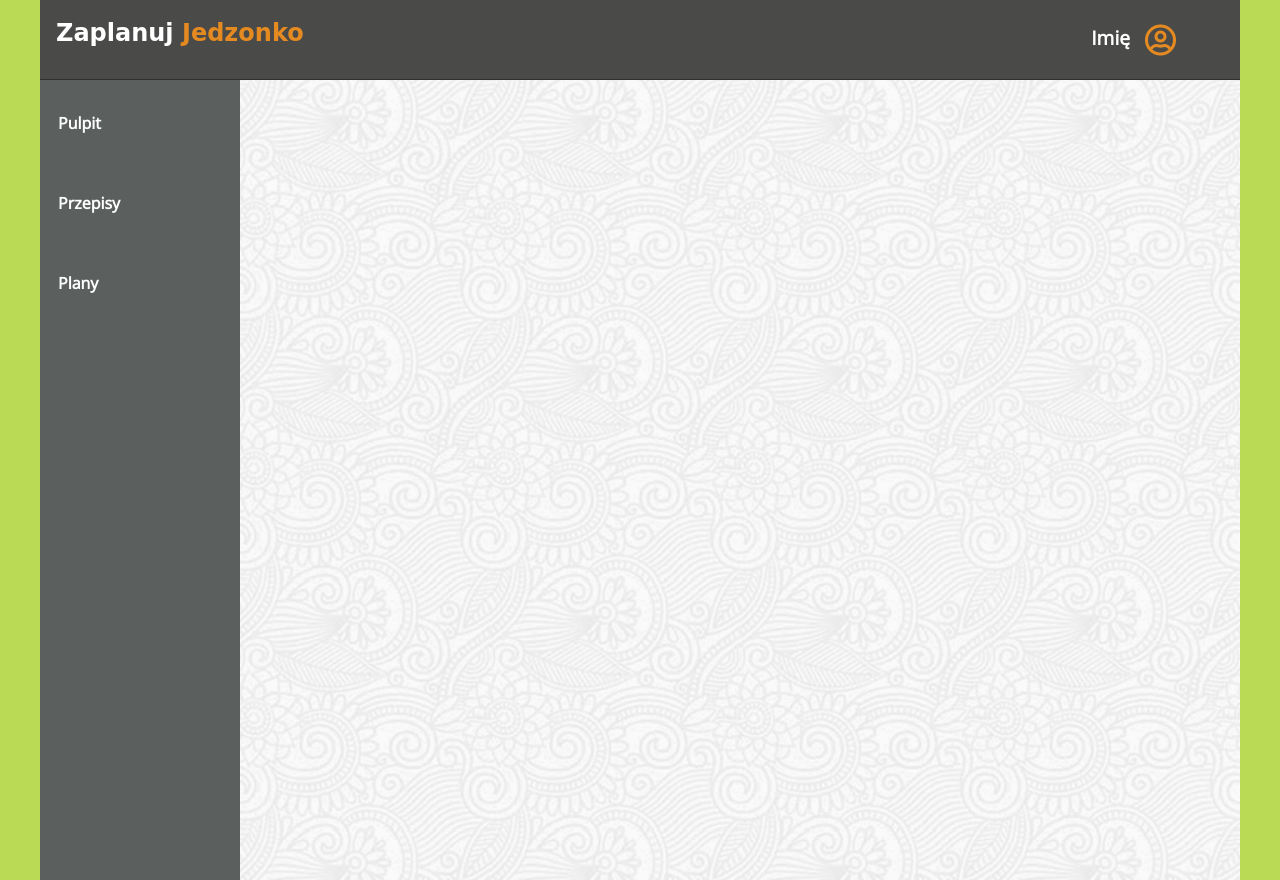
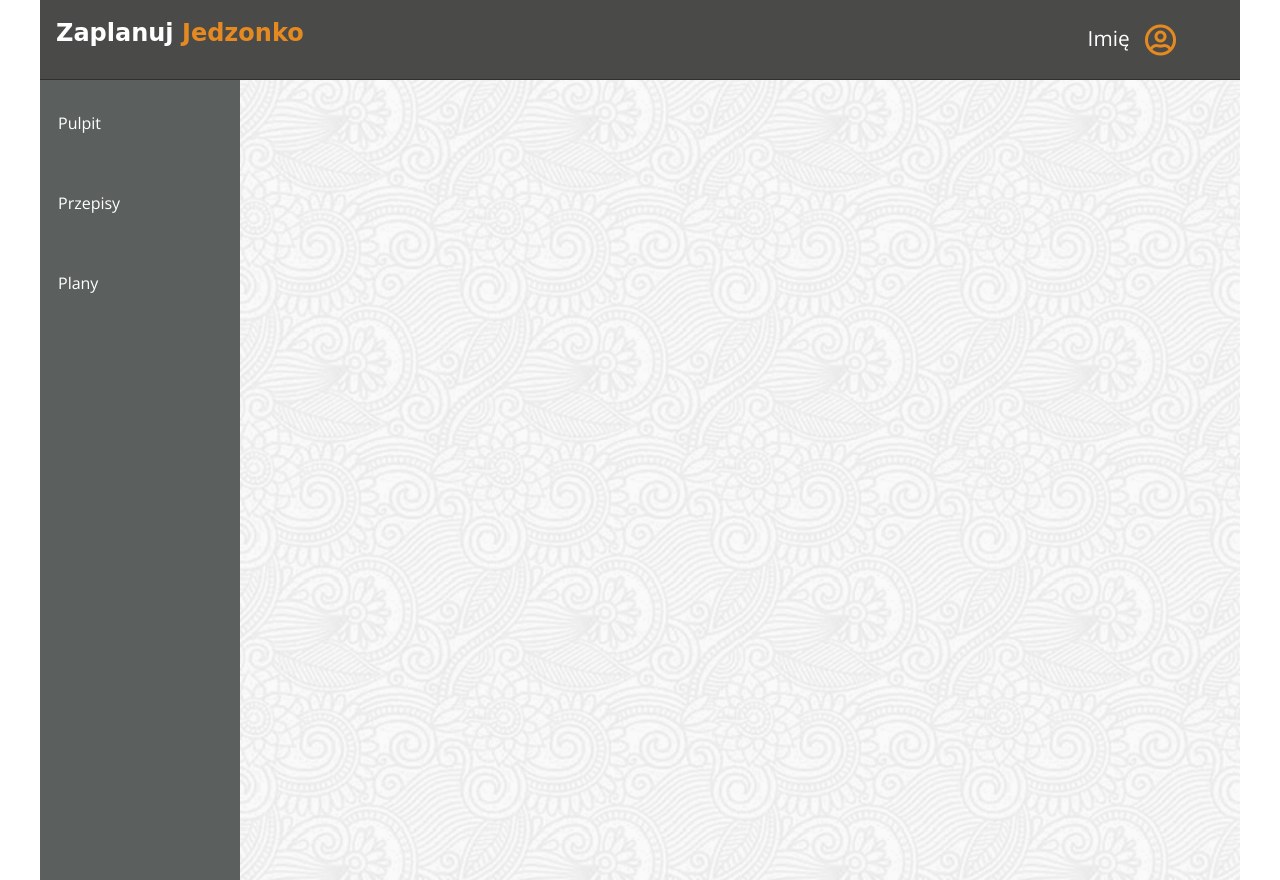
Before and after one commit to AgataSroka/Project_SCRUM, a website: page development/app.html in a window 1280 px wide. Drawn offline with nearby package versions, Linux system fonts and the light colour scheme; files that its build step writes are made by us from their sources; a web font is replaced by a local one.

Commit message:
poprawiony hover przycisków i zagniezdzenie styli

```diff
--- a/development/app.html
+++ b/development/app.html
@@ -6,9 +6,9 @@
     <meta http-equiv="X-UA-Compatible" content="ie=edge" />
     <title>Zaplanuj Jedzonko</title>
     <link href="https://fonts.googleapis.com/css?family=Charmonman&display=swap" rel="stylesheet">
-    <link href="https://fonts.googleapis.com/css?family=Open+Sans&display=swap" rel="stylesheet">
+    <link href="https://fonts.googleapis.com/css?family=Open+Sans:300,400&display=swap" rel="stylesheet">
     <link href="https://cdnjs.cloudflare.com/ajax/libs/font-awesome/5.9.0/css/all.css" rel ="stylesheet">
-    <link rel="stylesheet" href="./css/main.css" />
+    <link rel="stylesheet" href="./css/app.css" />
   </head>
   <body>
     <!--<header>
@@ -18,7 +18,7 @@
       <div class="row">
         <header class="header">
           <h1>Zaplanuj <span>Jedzonko</span></h1>
-          <a>Imię <i class="far fa-user-circle"></i></a>
+          <a>Imię  <i class="far fa-user-circle"></i></a>
         </header>
       </div>
       <div class="row">
--- a/development/scss/app.scss
+++ b/development/scss/app.scss
@@ -5,8 +5,11 @@
 }
 
 body{
-  font-family: 'Open Sans',Arial,sans-serif,Verdana;
+  font-family: "Open Sans", Helvetica, sans-serif;
+  font-size: 14px;
+  font-weight: 300;
 }
+
 [class*="col-"]{
   width:100%;
   display: block;
@@ -57,8 +60,8 @@ $cols:18;
   a{
     text-decoration: none;
     padding-top:1.5rem;
-    font-size: 1.2rem;
-    font-weight: bold;
+    font-size: 1.3rem;
+    font-weight:400;
     padding-right:4rem;
     color:white;
     i{
@@ -72,11 +75,6 @@ $cols:18;
 .left{
   background-color: #5B605F;
   height:50rem;
-}
-.main{
-  background-image: url("../images/image.png");
-  height:50rem;
-}
   ul{
     list-style-type: none;
   }
@@ -84,7 +82,7 @@ ul li{
     display: block;
     height:5rem;
     font-size:1rem;
-  font-weight: bold;
+    font-weight:400;
     padding-top:2rem;
     padding-left:0.5rem;
     position:relative;
@@ -92,6 +90,9 @@ ul li{
       text-decoration: none;
       color:white;
     }
+  }
+  ul li:hover{
+    font-weight: 800;
   }
   ul li:hover:before{
     content:"";
@@ -103,6 +104,7 @@ ul li:hover:before{
     left:-0.625rem;
     background-color: #E58A20;
   }
+
   ul li:hover:after{
     content:"";
     display:block;
@@ -115,3 +117,8 @@ ul li:hover:after{
     border-right:2px solid #E58A20;
     transform:rotate(45deg);
   }
+}
+.main{
+  background-image: url("../images/image.png");
+  height:50rem;
+}
```
Lines whose indentation alone changed are shown as unchanged.
